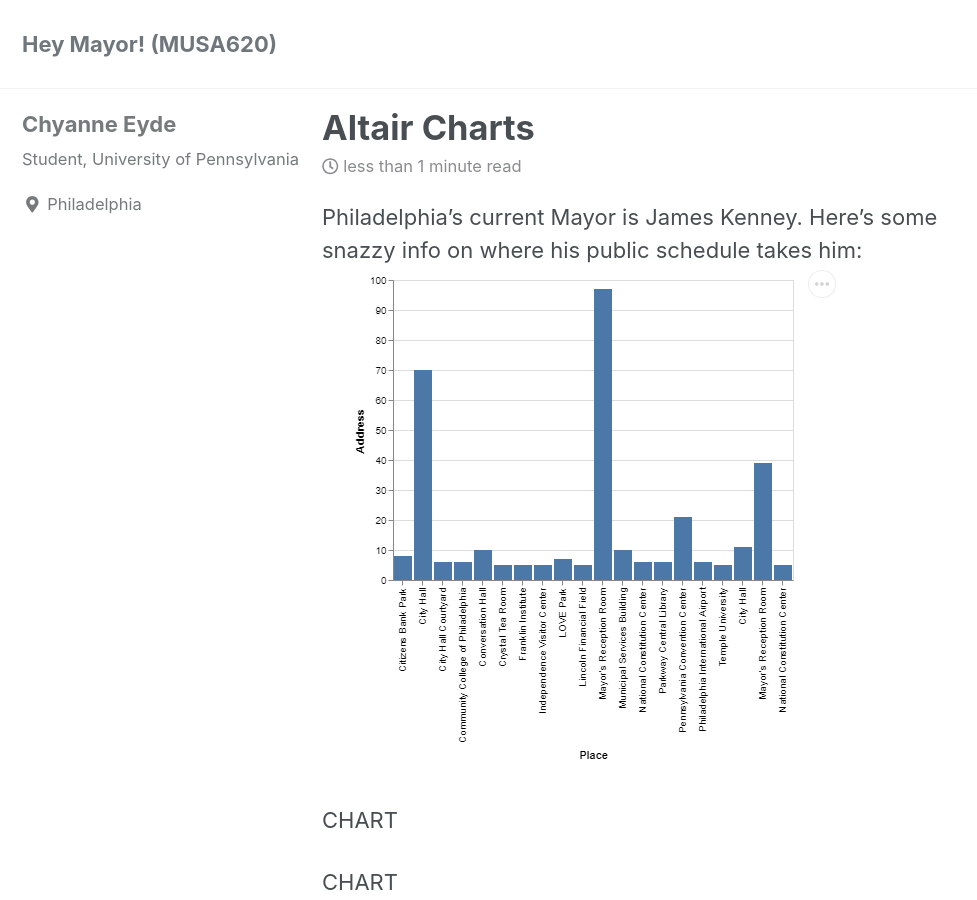
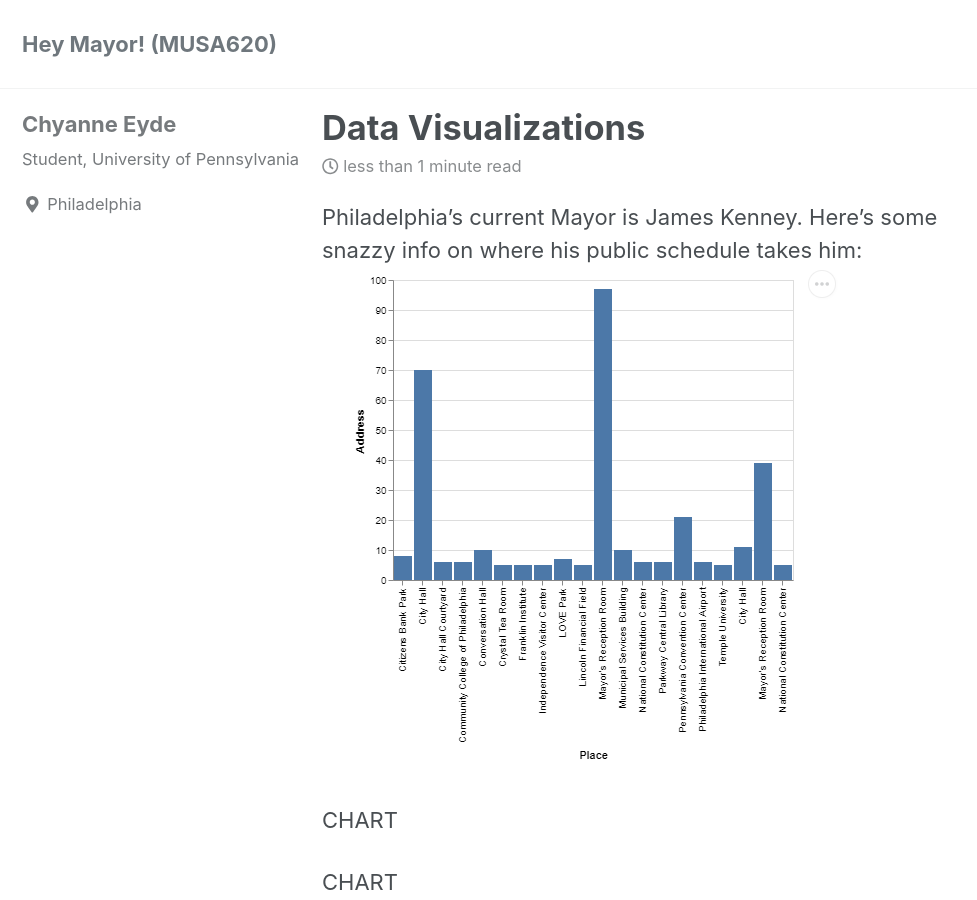
Before and after one commit to Chyanne-E/HeyMayor, a Jekyll site: the page built from _posts/2019-12-16-Data-Visualizations.md, in a window 1280 px wide and 900 px high. Shown: the whole window, without its empty margins (0-977 px from the left). Built offline with Jekyll 4.4.1, drawn with Linux system fonts in a browser that asks for light colours; cached includes are drawn as plain includes; nearby versions of some CDN libraries; a script that is not in the unit is left out.

Commit message:
Update and rename 2019-12-16-Altair-Charts.md to 2019-12-16-Data-Visualizations.md

```diff
--- a/_posts/2019-12-16-Altair-Charts.md
+++ b/_posts/2019-12-16-Data-Visualizations.md
@@ -1,5 +1,5 @@
 ---
-title: "Altair Charts"
+title: "Data Visualizations"
 date: 2019-12-16T15:34:30-04:00
 categories:
   - blog
```
